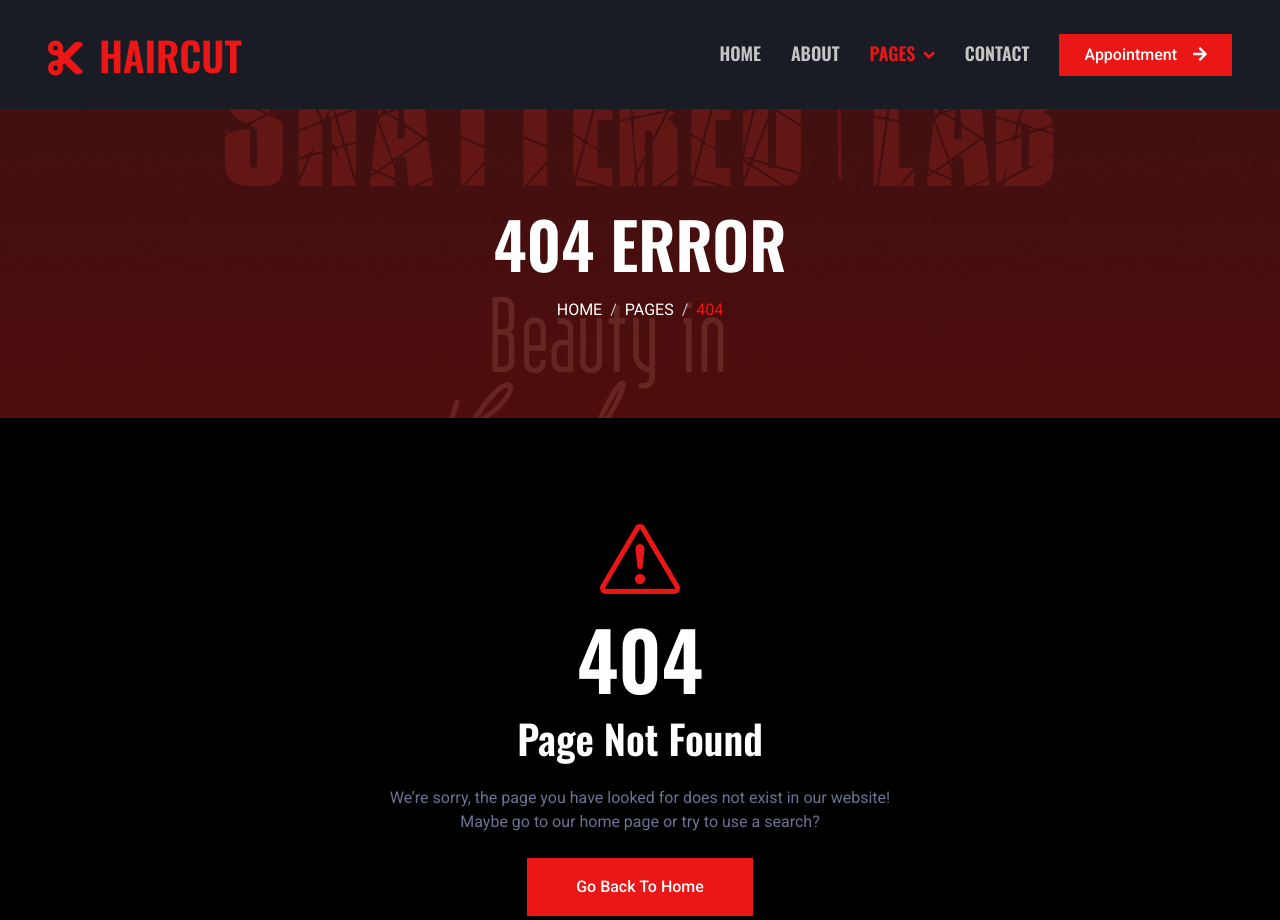
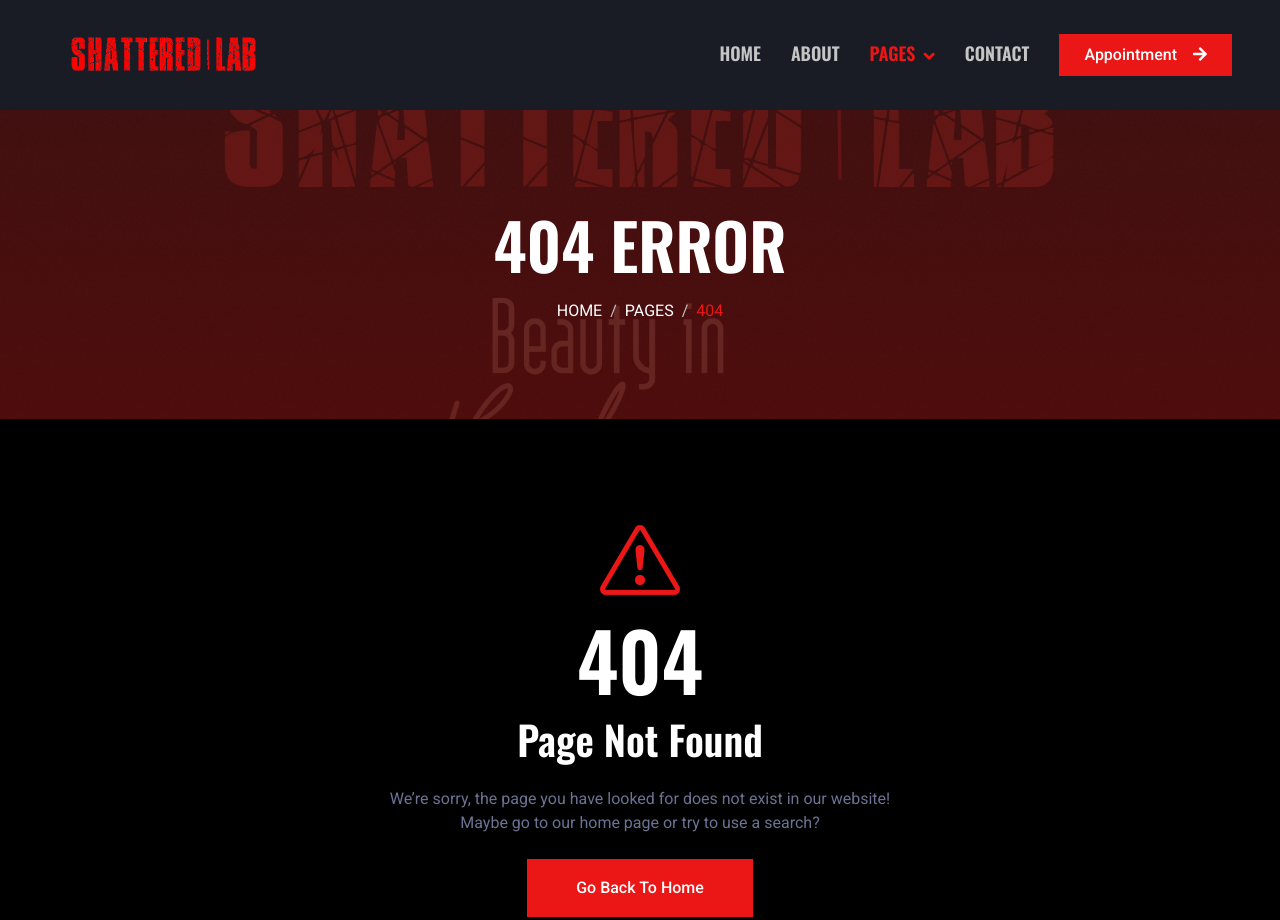
Before and after one commit to emtisnguyen/SHATTERED-LAB, a plain HTML site: page 404.html in a window 1280 px wide. Shown: the top 920 px of the page. Drawn offline with nearby package versions, Linux system fonts and the light colour scheme.

Commit message:
Update 404.html

```diff
--- a/404.html
+++ b/404.html
@@ -43,8 +43,8 @@
 
     <!-- Navbar Start -->
     <nav class="navbar navbar-expand-lg bg-secondary navbar-dark sticky-top py-lg-0 px-lg-5 wow fadeIn" data-wow-delay="0.1s">
-        <a href="index.html" class="navbar-brand ms-4 ms-lg-0">
-            <h1 class="mb-0 text-primary text-uppercase"><i class="fa fa-cut me-3"></i>HairCut</h1>
+       <a href="index.html" class="navbar-brand ms-4 ms-lg-0">
+            <img src="img/SL_Recovered.gif" alt="Shattered Lab Logo" style="height: 100px;">
         </a>
         <button type="button" class="navbar-toggler me-4" data-bs-toggle="collapse" data-bs-target="#navbarCollapse">
             <span class="navbar-toggler-icon"></span>
```
